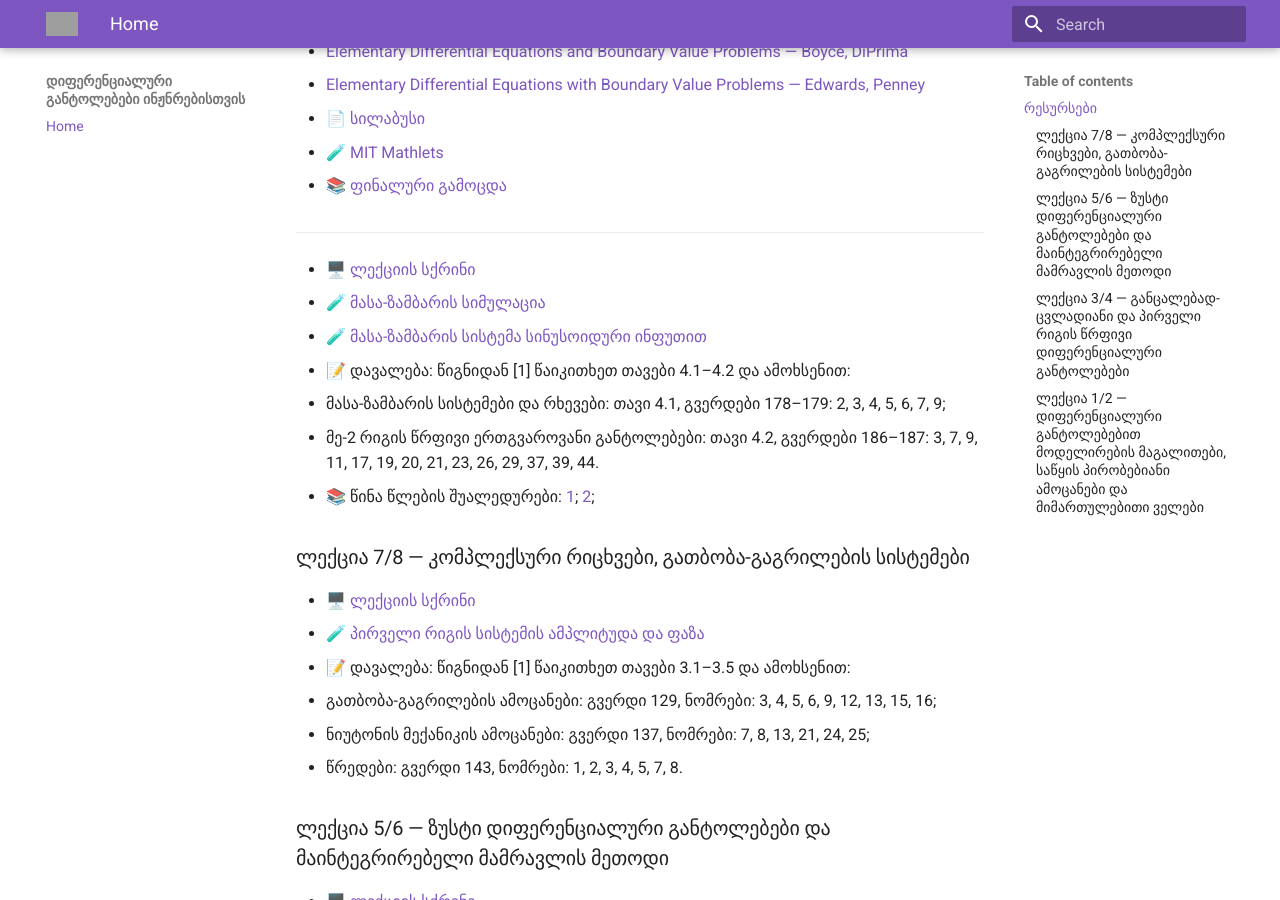
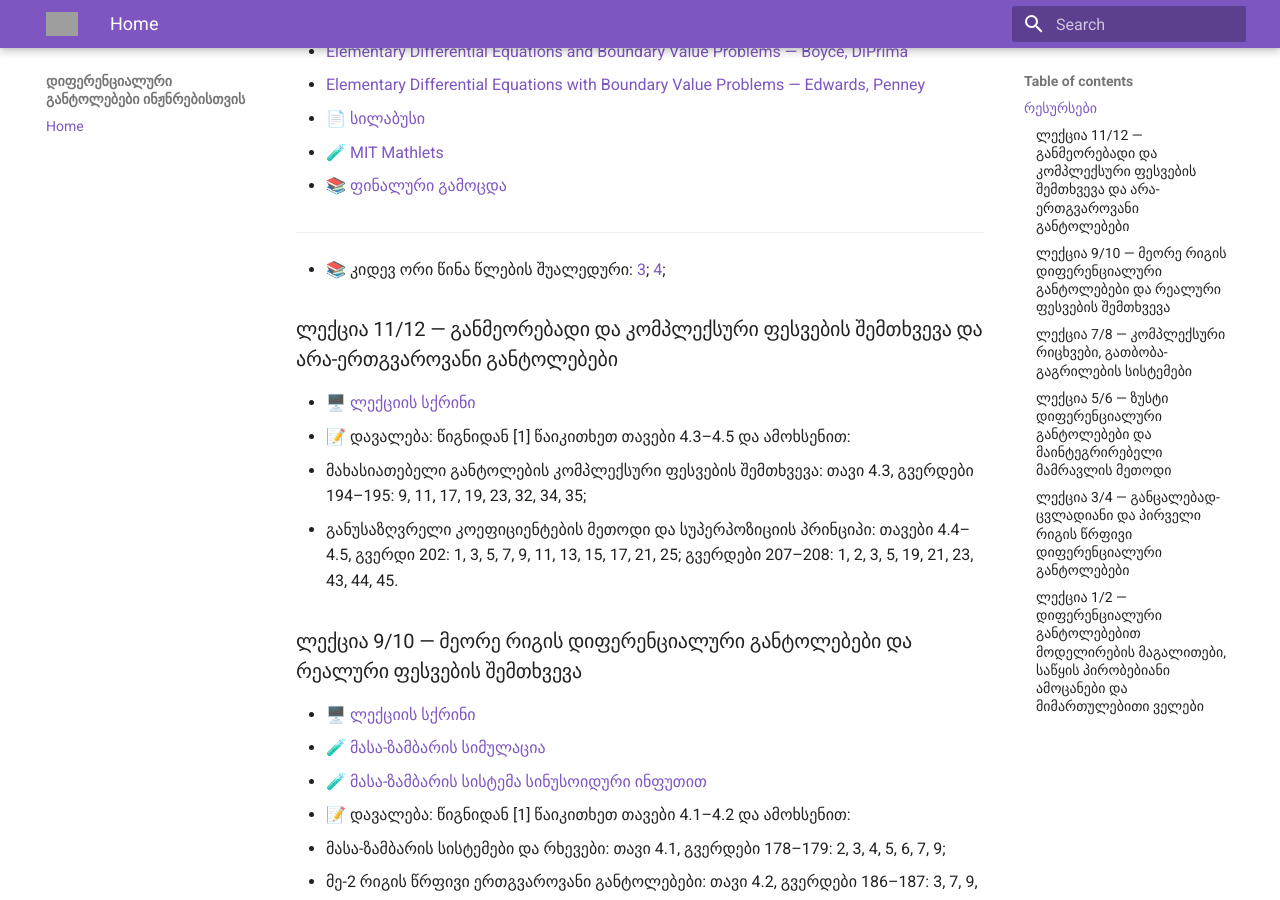
Before and after one commit to gugavar/differential-equations-fall-2026-freeuni, an MkDocs documentation site: the page built from docs/index.md, in a window 1280 px wide and 900 px high, scrolled down 259 px. Built offline with MkDocs 1.6.1 and Material for MkDocs 9.7.7, drawn with Linux system fonts in a browser that asks for light colours; grey boxes are pictures that could not be loaded.

Commit message:
Update index.md

```diff
--- a/docs/index.md
+++ b/docs/index.md
@@ -11,6 +11,17 @@
 - 📚 [ფინალური გამოცდა](https://docs.google.com/document/d/1Kjx_Z24V12TaFEiiFi8YF6YbRBYTKSX3/edit?ouid=115006867327811336984&rtpof=true&sd=true&usp=drive_link)
 
 ---
+- 📚 კიდევ ორი წინა წლების შუალედური: [3](https://docs.google.com/document/d/1tw8goBdEvq9xFfr3jwOijWrNo25lADU-/edit?ouid=110148669605332798451&rtpof=true&sd=true&usp=drive_link); [4](https://docs.google.com/document/d/1PlEk_RifWf2qKjWHi5XMfWSvWNjfFH13/edit?ouid=110148669605332798451&rtpof=true&sd=true&usp=drive_link);
+
+### ლექცია 11/12 — განმეორებადი და კომპლექსური ფესვების შემთხვევა და არა-ერთგვაროვანი განტოლებები
+
+- 🖥️ [ლექციის სქრინი](https://drive.google.com/file/d/1VP4ndN5E7MeFhsBjbHxsz7LubF3wPzES/view?usp=drive_link)
+- 📝 დავალება: წიგნიდან [1] წაიკითხეთ თავები 4.3–4.5 და ამოხსენით:
+  - მახასიათებელი განტოლების კომპლექსური ფესვების შემთხვევა: თავი 4.3, გვერდები 194–195: 9, 11, 17, 19, 23, 32, 34, 35;
+  - განუსაზღვრელი კოეფიციენტების მეთოდი და სუპერპოზიციის პრინციპი: თავები 4.4–4.5, გვერდი 202: 1, 3, 5, 7, 9, 11, 13, 15, 17, 21, 25; გვერდები 207–208: 1, 2, 3, 5, 19, 21, 23, 43, 44, 45.
+
+### ლექცია 9/10 — მეორე რიგის დიფერენციალური განტოლებები და რეალური ფესვების შემთხვევა
+
 - 🖥️ [ლექციის სქრინი](https://drive.google.com/file/d/1by5h5R3O1M9RNhawCS7l_iLwnmAp1R4q/view?usp=drive_link)
 - 🧪 [მასა-ზამბარის სიმულაცია](https://gugavar.github.io/rand_resourses/single_mass_second_order_ode_demo_offline.html)
 - 🧪 [მასა-ზამბარის სისტემა სინუსოიდური ინფუთით](https://mathlets.org/mathlets/amplitude-and-phase-2nd-order/)
```
